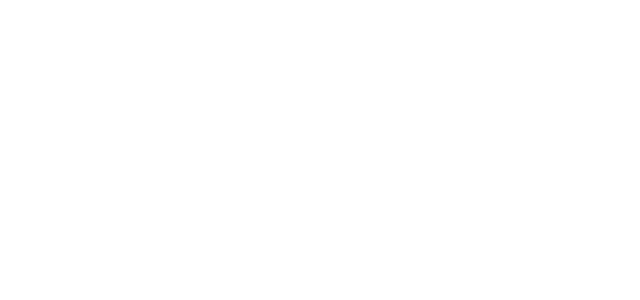
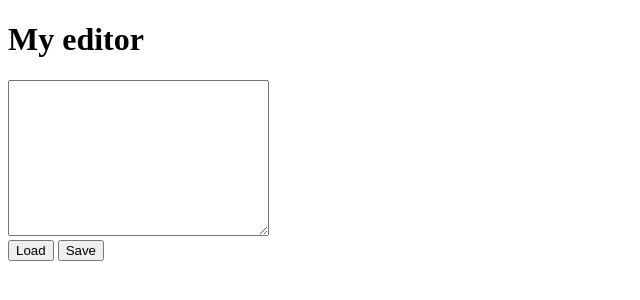
Before and after one commit to MarcinSQL/simple-editor, a plain HTML site: page index.html in a window 1280 px wide. Shown: the whole page, without its empty margins (0-640 px from the left). Drawn offline with Linux system fonts and the light colour scheme.

Commit message:
Added html code

```diff
--- a/index.html
+++ b/index.html
@@ -8,7 +8,14 @@
     <title>Editor</title>
 </head>
 <body>
-
+    <main class="main">
+        <h1 class="main__heading">My editor</h1>
+        <textarea class="main__editor" name="editor" id="editor" cols="30" rows="10"></textarea>
+        <div class="main__btn-container">
+            <button class="main__btn-container__btn-load">Load</button>
+            <button class="main__btn-container__btn-load">Save</button>
+        </div>
+    </main>
     <script src="/src/main.js"></script>
 </body>
 </html>
```
